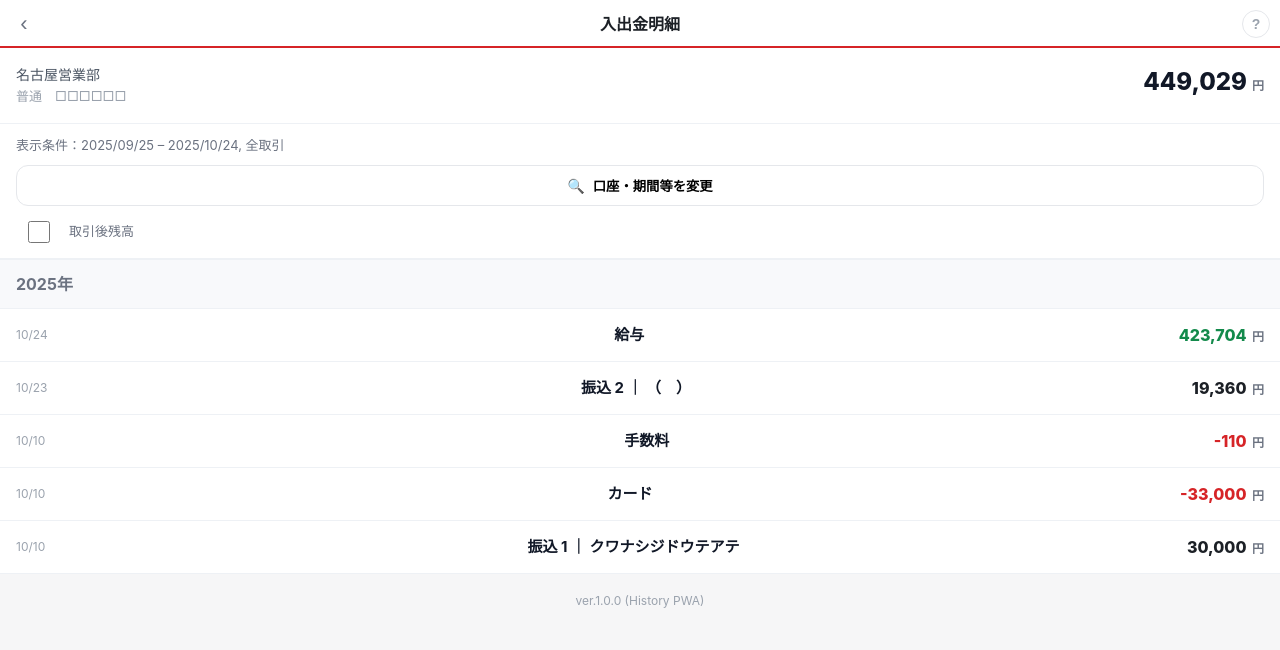
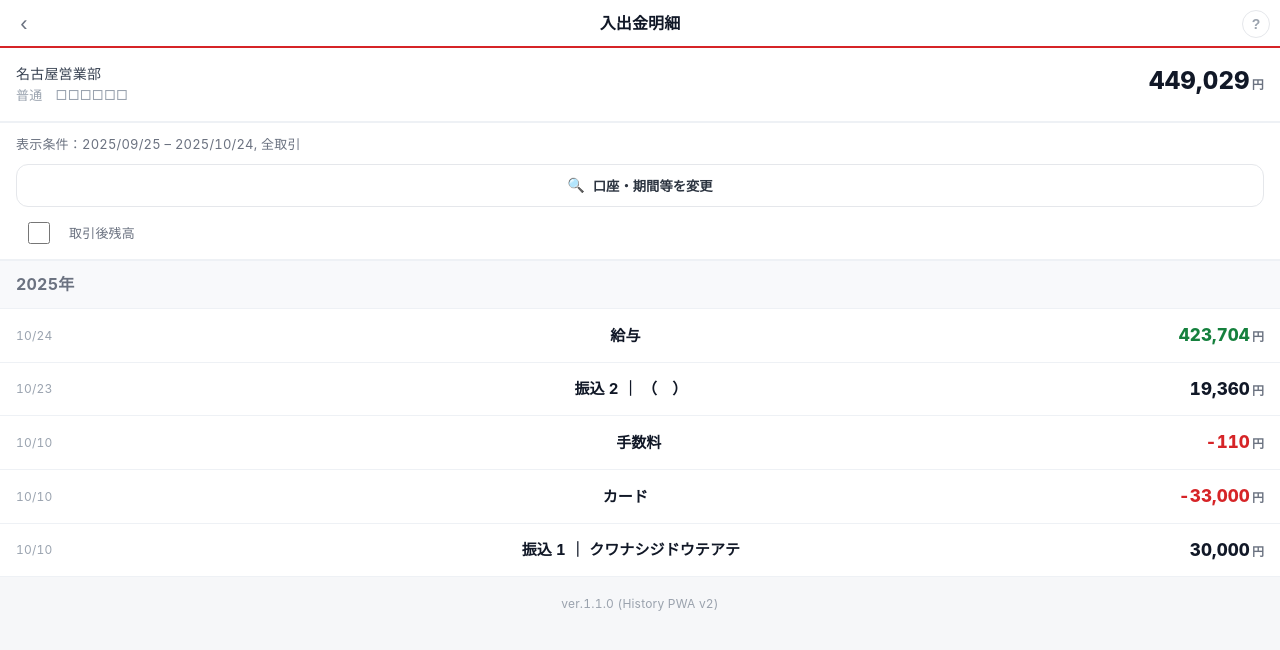
Before and after one commit to HAMA47pwa/new, a plain HTML site: page history.html in a window 1280 px wide. Drawn offline with Linux system fonts and the light colour scheme.

Commit message:
Add files via upload

```diff
--- a/history.html
+++ b/history.html
@@ -2,45 +2,74 @@
 <html lang="ja">
 <head>
   <meta charset="utf-8" />
-<meta name="viewport" content="width=device-width,initial-scale=1" />
+  <meta name="viewport" content="width=device-width, initial-scale=1" />
   <title>入出金明細</title>
   <link rel="manifest" href="manifest.json">
   <meta name="theme-color" content="#d62427">
   <link rel="stylesheet" href="style.css" />
 </head>
 <body class="history-page">
+  <!-- ヘッダー -->
   <header class="appbar">
     <button class="icon-btn" onclick="history.back()" aria-label="戻る">‹</button>
     <h1 class="title">入出金明細</h1>
     <button class="icon-btn help" aria-label="ヘルプ">?</button>
   </header>
 
+  <!-- 口座情報 + 残高 -->
   <section class="acct-summary">
     <div class="acct-meta">
       <div class="line1">名古屋営業部</div>
       <div class="line2">普通　□□□□□□</div>
     </div>
-  <div class="balance"><span class="num">449,029</span><span class="yen"> 円</span></div>
+    <div class="balance">
+      <span class="num">449,029</span><span class="yen">円</span>
+    </div>
   </section>
 
+  <!-- 条件バー -->
   <section class="cond">
     <div class="cond-caption">表示条件：2025/09/25 – 2025/10/24, 全取引</div>
     <button class="pill"><span class="loupe">🔍</span>口座・期間等を変更</button>
     <label class="after-toggle"><input id="after" type="checkbox"><span>取引後残高</span></label>
   </section>
 
+  <!-- 年見出し -->
   <div class="year-head">2025年</div>
+
+  <!-- 取引リスト -->
   <ul class="tx-list" aria-label="取引一覧">
-  <li class="tx"><div class="date">10/24</div><div class="title">給与</div><div class="amount plus">423,704 <span class="yen">円</span></div></li>
-  <li class="tx"><div class="date">10/23</div><div class="title">振込 2 ｜ （　）</div><div class="amount">19,360 <span class="yen">円</span></div></li>
-  <li class="tx"><div class="date">10/10</div><div class="title">手数料</div><div class="amount minus">-110 <span class="yen">円</span></div></li>
-  <li class="tx"><div class="date">10/10</div><div class="title">カード</div><div class="amount minus">-33,000 <span class="yen">円</span></div></li>
-  <li class="tx"><div class="date">10/10</div><div class="title">振込 1 ｜ クワナシジドウテアテ</div><div class="amount">30,000 <span class="yen">円</span></div></li>
+    <li class="tx">
+      <div class="date">10/24</div>
+      <div class="title">給与</div>
+      <div class="amount plus">423,704<span class="yen">円</span></div>
+    </li>
+    <li class="tx">
+      <div class="date">10/23</div>
+      <div class="title">振込 2 ｜ （　）</div>
+      <div class="amount">19,360<span class="yen">円</span></div>
+    </li>
+    <li class="tx">
+      <div class="date">10/10</div>
+      <div class="title">手数料</div>
+      <div class="amount minus">-110<span class="yen">円</span></div>
+    </li>
+    <li class="tx">
+      <div class="date">10/10</div>
+      <div class="title">カード</div>
+      <div class="amount minus">-33,000<span class="yen">円</span></div>
+    </li>
+    <li class="tx">
+      <div class="date">10/10</div>
+      <div class="title">振込 1 ｜ クワナシジドウテアテ</div>
+      <div class="amount">30,000<span class="yen">円</span></div>
+    </li>
   </ul>
 
-<footer class="version">ver.1.0.0 (History PWA)</footer>
+  <footer class="version">ver.1.1.0 (History PWA v2)</footer>
 
   <script>
+    // 取引後残高トグル（見た目デモ）
     const toggle = document.getElementById('after');
     toggle.addEventListener('change', () => {
       document.querySelectorAll('.tx').forEach((row) => {
@@ -51,6 +80,7 @@ toggle.addEventListener('change', () => {
         } else { ghost && ghost.remove(); }
       });
     });
+    // PWA: Service Worker
     if ('serviceWorker' in navigator) {
       window.addEventListener('load', () => navigator.serviceWorker.register('./sw.js'));
     }
--- a/style.css
+++ b/style.css
@@ -1,49 +1,68 @@
 :root{
   --brand:#d62427; --brand-ink:#a31b1e;
-  --ink:#1c2026; --muted:#7a848e;
-  --bg:#f6f6f7; --card:#ffffff; --line:#eef1f5;
+  --ink:#111827; --muted:#6b7280; --muted2:#9aa3af;
+  --bg:#f6f7f9; --card:#ffffff; --line:#e5e7eb; --line-soft:#eef1f5;
 }
 *{box-sizing:border-box}
+html{-webkit-text-size-adjust:100%}
 html,body{margin:0;padding:0;background:var(--bg);color:var(--ink);
-  font:16px/1.5 -apple-system,BlinkMacSystemFont,"Segoe UI",Roboto,Helvetica,Arial,sans-serif}
+  font-family:-apple-system,BlinkMacSystemFont,"Segoe UI",Roboto,Helvetica,Arial,sans-serif;
+  font-size:16px;line-height:1.45;letter-spacing:.2px}
+/* 数字の桁揃え */
+body, .amount, .balance .num{font-variant-numeric:tabular-nums;}
 
+/* ===== ヘッダー ===== */
 .appbar{
   position:sticky;top:0;z-index:10;
   display:grid;grid-template-columns:48px 1fr 48px;align-items:center;
   height:48px;background:#fff;
 }
 .appbar::after{content:"";position:absolute;left:0;right:0;bottom:0;height:2px;background:var(--brand)}
-.title{margin:0;text-align:center;font-weight:700;font-size:16px}
+.title{margin:0;text-align:center;font-weight:700;font-size:16px;letter-spacing:.1px}
 .icon-btn{appearance:none;background:none;border:none;height:48px;width:48px;font-size:22px;color:#6b7280}
-.icon-btn.help{font-weight:700;border-radius:999px;border:1.5px solid #e5e7eb;width:28px;height:28px;
+.icon-btn.help{
+  font-weight:700;border-radius:999px;border:1.5px solid var(--line);width:28px;height:28px;
   display:grid;place-items:center;justify-self:end;margin-right:10px;font-size:14px;color:#9aa2ad}
 
-.acct-summary{display:flex;justify-content:space-between;align-items:flex-start;gap:12px;padding:16px;background:#fff}
-.acct-meta .line1{font-size:14px;color:#4b5563}
-.acct-meta .line2{font-size:13px;color:#9aa2ad;margin-top:2px}
+/* ===== 口座情報 ===== */
+.acct-summary{
+  display:flex;justify-content:space-between;align-items:flex-start;gap:12px;
+  padding:16px;background:#fff;border-bottom:1px solid var(--line-soft)
+}
+.acct-meta .line1{font-size:14px;color:#374151}
+.acct-meta .line2{font-size:13px;color:var(--muted2);margin-top:2px}
 .balance{font-weight:800;font-size:24px;color:#111827;white-space:nowrap}
 .balance .yen{font-weight:600;font-size:12px;color:#6b7280;margin-left:2px}
 
-.cond{background:#fff;border-top:1px solid var(--line);border-bottom:1px solid var(--line);padding:12px 16px}
+/* ===== 条件バー ===== */
+.cond{background:#fff;border-top:1px solid var(--line-soft);border-bottom:1px solid var(--line-soft);padding:12px 16px}
 .cond-caption{font-size:13px;color:#6b7280;margin-bottom:10px}
-.pill{width:100%;display:flex;align-items:center;gap:8px;justify-content:center;
-  border:1.6px solid #e5e7eb;border-radius:12px;background:#fff;padding:10px 12px;font-weight:700}
+.pill{
+  width:100%;display:flex;align-items:center;gap:8px;justify-content:center;
+  border:1.6px solid var(--line);border-radius:12px;background:#fff;padding:11px 12px;
+  font-weight:700;color:#2c3440
+}
 .pill .loupe{font-size:14px}
 .after-toggle{display:flex;align-items:center;gap:8px;color:#6b7280;font-size:13px;margin-top:12px}
 .after-toggle input{width:38px;height:22px}
 
-.year-head{padding:12px 16px;background:#f8f9fb;color:#6b7280;font-weight:700;border-top:1px solid var(--line);border-bottom:1px solid var(--line)}
+/* ===== 年見出し ===== */
+.year-head{padding:12px 16px;background:#f8f9fb;color:#6b7280;font-weight:700;border-top:1px solid var(--line-soft);border-bottom:1px solid var(--line-soft)}
 
+/* ===== 取引リスト ===== */
 .tx-list{list-style:none;margin:0;padding:0;background:#fff}
-.tx{display:grid;grid-template-columns:64px 1fr auto;align-items:center;
-  padding:14px 16px;border-bottom:1px solid var(--line);position:relative}
-.tx .date{font-size:12px;color:#9aa2ad}
+.tx{
+  display:grid;grid-template-columns:56px 1fr auto;align-items:center;
+  padding:14px 16px;border-bottom:1px solid var(--line-soft);position:relative
+}
+.tx .date{font-size:12px;color:var(--muted2);text-align:left}
 .tx .title{font-size:15px;color:#111827}
-.tx .amount{font-weight:800;white-space:nowrap}
+.tx .amount{font-weight:800;font-size:17px;white-space:nowrap;letter-spacing:.1px}
 .tx .amount .yen{font-weight:700;font-size:12px;color:#6b7280;margin-left:2px}
 .tx .amount.minus{color:var(--brand)}
-.tx .amount.plus{color:#138a4b}
-.tx::before{content:"";position:absolute;left:16px;right:16px;bottom:-1px;height:1px;background:var(--line)}
+.tx .amount.plus{color:#15803d}
+.tx::before{content:"";position:absolute;left:16px;right:16px;bottom:-1px;height:1px;background:var(--line-soft)}
 .tx .after{position:absolute;right:16px;bottom:6px;font-size:12px;color:#9aa2ad}
 
+/* ===== フッターバージョン ===== */
 .version{color:#9aa2ad;text-align:center;padding:18px 0 26px;font-size:12px}
--- a/sw.js
+++ b/sw.js
@@ -1,4 +1,4 @@
-const CACHE='history-demo-v1';
+const CACHE='history-demo-v2';
 const ASSETS=['./','./history.html','./style.css'];
 self.addEventListener('install',e=>{e.waitUntil(caches.open(CACHE).then(c=>c.addAll(ASSETS)))});
 self.addEventListener('fetch',e=>{e.respondWith(caches.match(e.request).then(r=>r||fetch(e.request)))});
```
Also changed, not shown: index.html (+4 -4 lines). Lines whose indentation alone changed are shown as unchanged.
